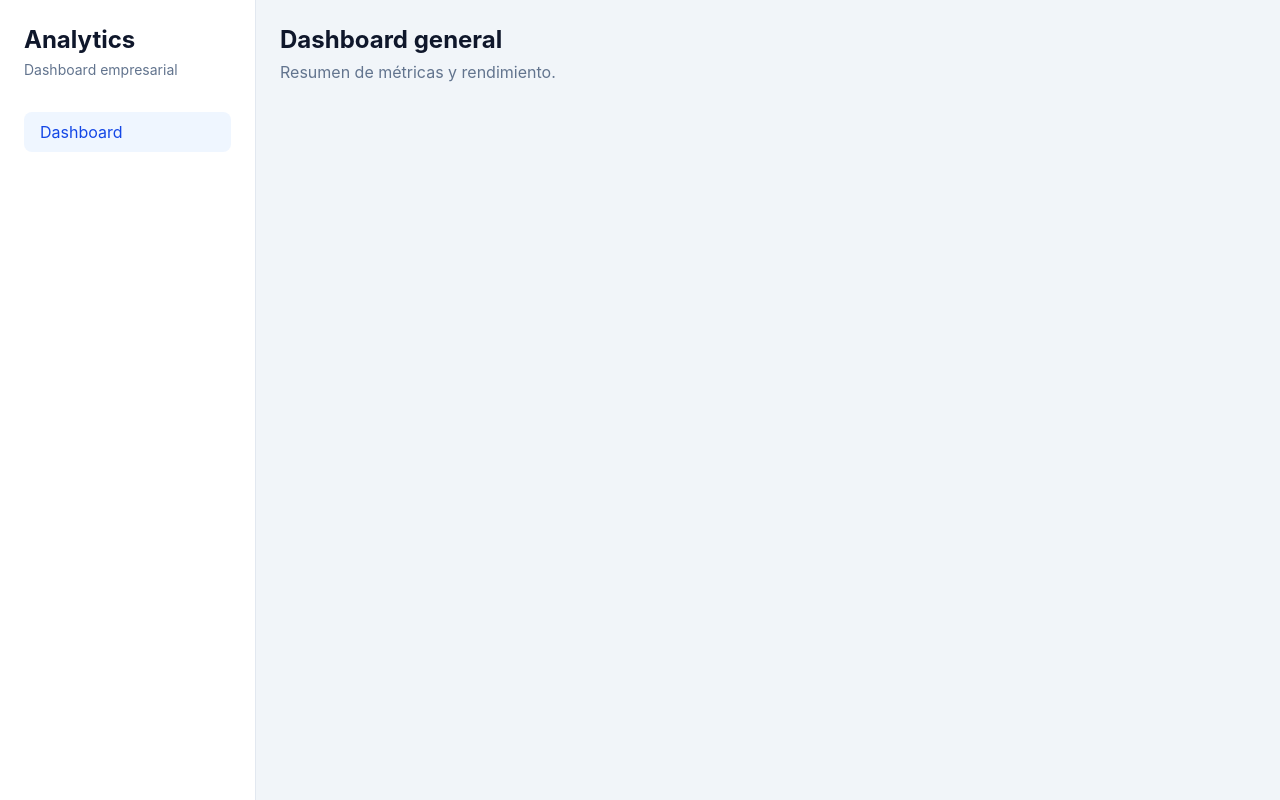
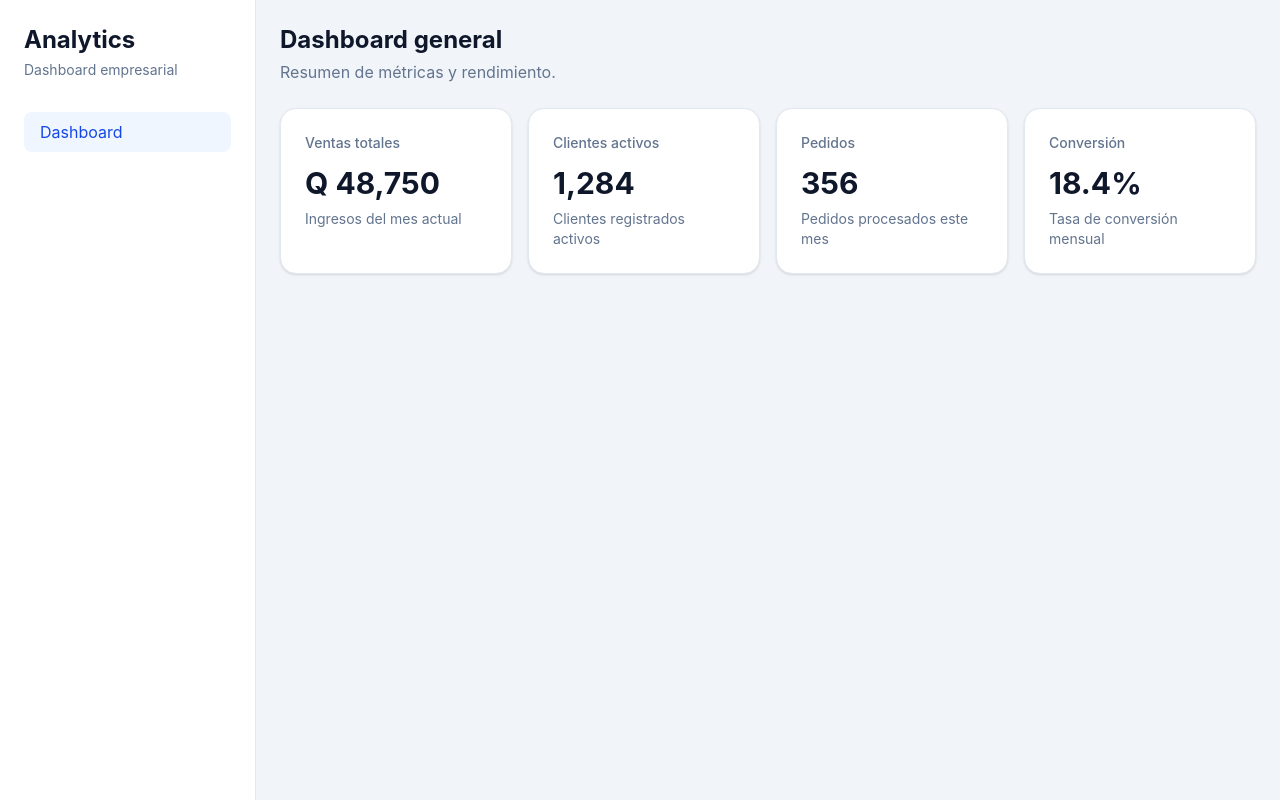
Before and after one commit to jorge2360/react-analytics-dashboard, a React (Vite) app: page / in a window 1280 px wide. Built offline with nearby package versions, Linux system fonts and the light colour scheme.

Commit message:
Implementacion de tarjetas de metricas al dashboard

```diff
--- a/src/components/MetricCard.jsx
+++ b/src/components/MetricCard.jsx
@@ -0,0 +1,11 @@
+function MetricCard({ title, value, description }) {
+  return (
+    <div className="rounded-2xl border border-slate-200 bg-white p-6 shadow-sm">
+      <p className="text-sm font-medium text-slate-500">{title}</p>
+      <h3 className="mt-3 text-3xl font-bold text-slate-900">{value}</h3>
+      <p className="mt-2 text-sm text-slate-500">{description}</p>
+    </div>
+  )
+}
+
+export default MetricCard
--- a/src/data/dashboardData.js
+++ b/src/data/dashboardData.js
@@ -0,0 +1,26 @@
+export const metrics = [
+  {
+    id: 1,
+    title: 'Ventas totales',
+    value: 'Q 48,750',
+    description: 'Ingresos del mes actual',
+  },
+  {
+    id: 2,
+    title: 'Clientes activos',
+    value: '1,284',
+    description: 'Clientes registrados activos',
+  },
+  {
+    id: 3,
+    title: 'Pedidos',
+    value: '356',
+    description: 'Pedidos procesados este mes',
+  },
+  {
+    id: 4,
+    title: 'Conversión',
+    value: '18.4%',
+    description: 'Tasa de conversión mensual',
+  },
+]
--- a/src/pages/DashboardPage.jsx
+++ b/src/pages/DashboardPage.jsx
@@ -1,8 +1,22 @@
+import MetricCard from '../components/MetricCard'
+import { metrics } from '../data/dashboardData'
+
 function DashboardPage() {
   return (
     <div className="mx-auto max-w-7xl px-6 py-6">
       <h2 className="text-2xl font-bold text-slate-900">Dashboard general</h2>
       <p className="mt-1 text-slate-500">Resumen de métricas y rendimiento.</p>
+
+      <div className="mt-6 grid gap-4 sm:grid-cols-2 xl:grid-cols-4">
+        {metrics.map((metric) => (
+          <MetricCard
+            key={metric.id}
+            title={metric.title}
+            value={metric.value}
+            description={metric.description}
+          />
+        ))}
+      </div>
     </div>
   )
 }
```
